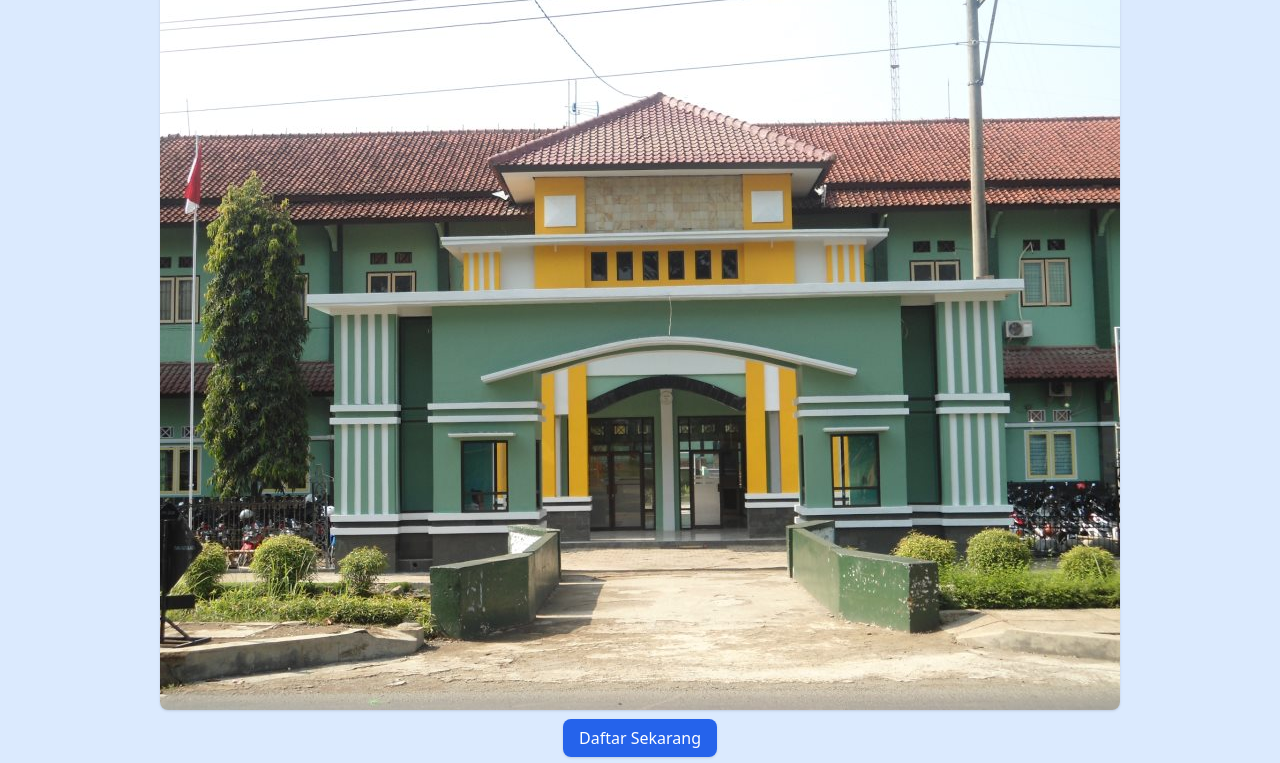
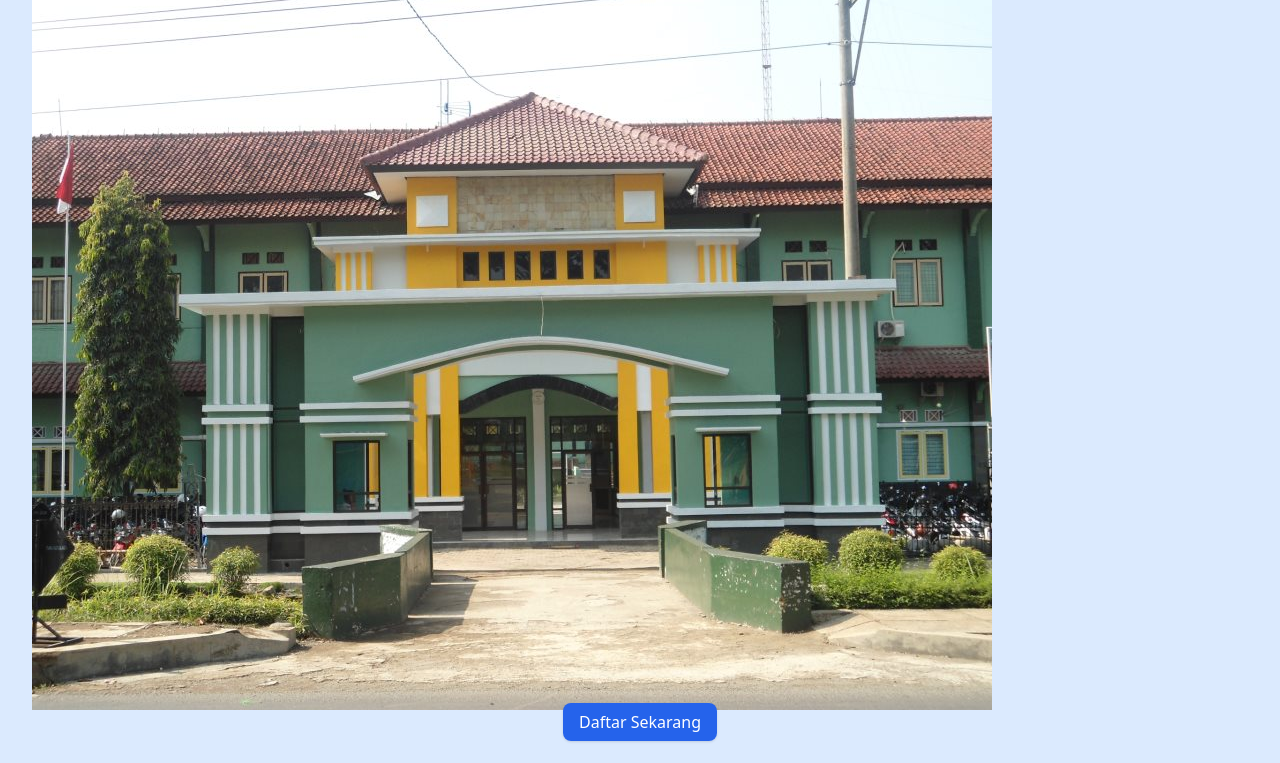
Before and after one commit to fivetiess/Tugas-SMK-SixTies, a plain HTML site: page index.html in a window 1280 px wide. Shown: the part 322-1085 px from the top of the page. Drawn offline with nearby package versions, Linux system fonts and the light colour scheme.

Commit message:
Update index.html

```diff
--- a/index.html
+++ b/index.html
@@ -27,7 +27,7 @@
     <h2 class="text-3xl font-bold mb-2">1. RPL</h2>
     <h2 class="text-3xl font-bold mb-2">2. Multimedia</h2>
     <h2 class="text-3xl font-bold mb-2">3. TKJ</h2>
-    <img src="image1.jpg" class="mx-auto rounded-lg shadow mb-4">
+    <img src="image1.jpg" >
     <a href="#pendaftaran" class="px-4 py-2 bg-blue-600 text-white rounded-lg shadow hover:bg-blue-700">Daftar Sekarang</a>
   </section>
 
```
